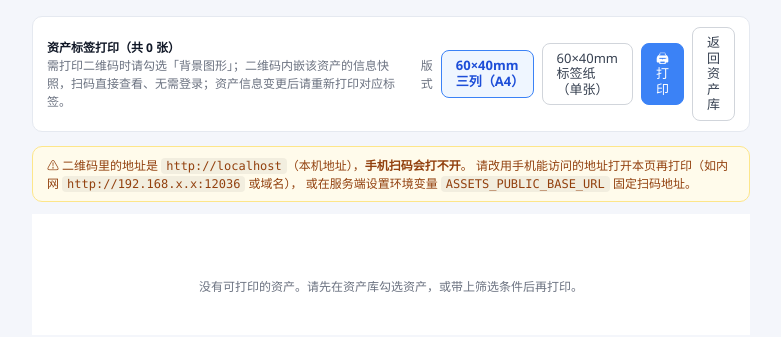
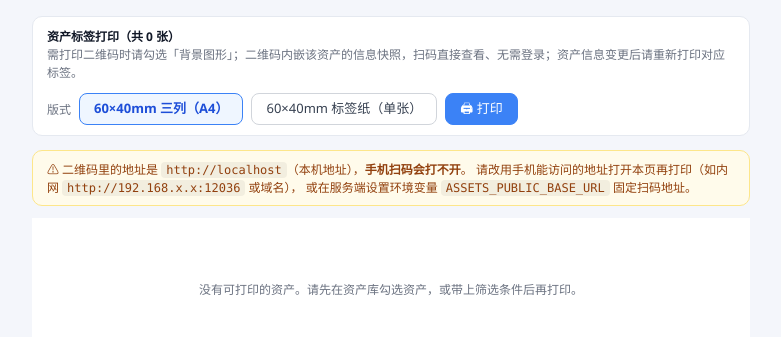
Before and after one commit to hmzztwj/Asset-Management-System, a Django app: page /library/labels/ in a window 1280 px wide. Shown: the top 337 px of the page, without its empty margins (249-1030 px from the left). Run offline with Django 5.2, Linux system fonts and the light colour scheme; the visitor is signed in with stand-in values (Sample User, id 1); data comes from the database, SQL or seed files in the repository; data that the repository does not hold is empty.

Commit message:
fix(labels): 工具栏按钮恢复扁长圆角，移除「返回资产库」按钮
按钮被 flex 挤压时文字会在按钮内部换行，变成细高的柱状。
- .btn 改 inline-flex + white-space:nowrap，文字永不换行，保持扁长圆角
- 工具条允许整体换行、空间不够时先压缩左侧说明文字
- 移除「返回资产库」按钮（浏览器返回即可回到资产库）

```diff
--- a/templates/asset_labels.html
+++ b/templates/asset_labels.html
@@ -13,15 +13,20 @@
         /* ---- 顶部工具条（打印时隐藏） ---- */
         .bar {
             display: flex; align-items: center; justify-content: space-between; gap: 12px;
+            flex-wrap: wrap;                     /* 一行放不下就整体换行，不挤压按钮 */
             max-width: 190mm; margin: 0 auto 14px; background: #fff;
             border: 1px solid #e5e9f0; border-radius: 10px; padding: 10px 14px;
         }
+        .bar-text { flex: 1 1 260px; min-width: 0; }   /* 空间不够时先压缩说明文字 */
         .bar-title { font-weight: 700; }
-        .bar-actions { display: flex; gap: 8px; align-items: center; }
+        .bar-actions { display: flex; gap: 8px; align-items: center; flex-wrap: wrap; }
         .btn {
-            display: inline-block; padding: 7px 14px; border-radius: 8px; cursor: pointer;
+            display: inline-flex; align-items: center; justify-content: center;
+            padding: 7px 14px; border-radius: 8px; cursor: pointer;
             border: 1px solid #3b82f6; background: #3b82f6; color: #fff;
-            font-size: 13px; text-decoration: none; line-height: 1.2;
+            font: inherit; font-size: 13px; text-decoration: none; line-height: 1.2;
+            white-space: nowrap;                 /* 按钮文字不换行，保持扁长圆角形 */
+            flex: 0 0 auto;
         }
         .btn-outline { background: #fff; color: #374151; border-color: #d1d5db; }
         .btn-outline.active { background: #eff6ff; border-color: #3b82f6; color: #1d4ed8; font-weight: 700; }
@@ -89,7 +94,7 @@
 <body>
 
 <div class="bar no-print">
-    <div>
+    <div class="bar-text">
         <div class="bar-title">资产标签打印（共 {{ assets|length }} 张）</div>
         <div class="tip">需打印二维码时请勾选「背景图形」；二维码内嵌该资产的信息快照，扫码直接查看、无需登录；资产信息变更后请重新打印对应标签。</div>
     </div>
@@ -98,7 +103,6 @@
         <a class="btn btn-outline {% if layout == 'grid' %}active{% endif %}" href="{{ url_grid }}">60×40mm 三列（A4）</a>
         <a class="btn btn-outline {% if layout == 'tag' %}active{% endif %}" href="{{ url_tag }}">60×40mm 标签纸（单张）</a>
         <button type="button" class="btn" onclick="window.print()">🖨 打印</button>
-        <a class="btn btn-outline" href="{% url 'library' %}">返回资产库</a>
     </div>
 </div>
 
```
